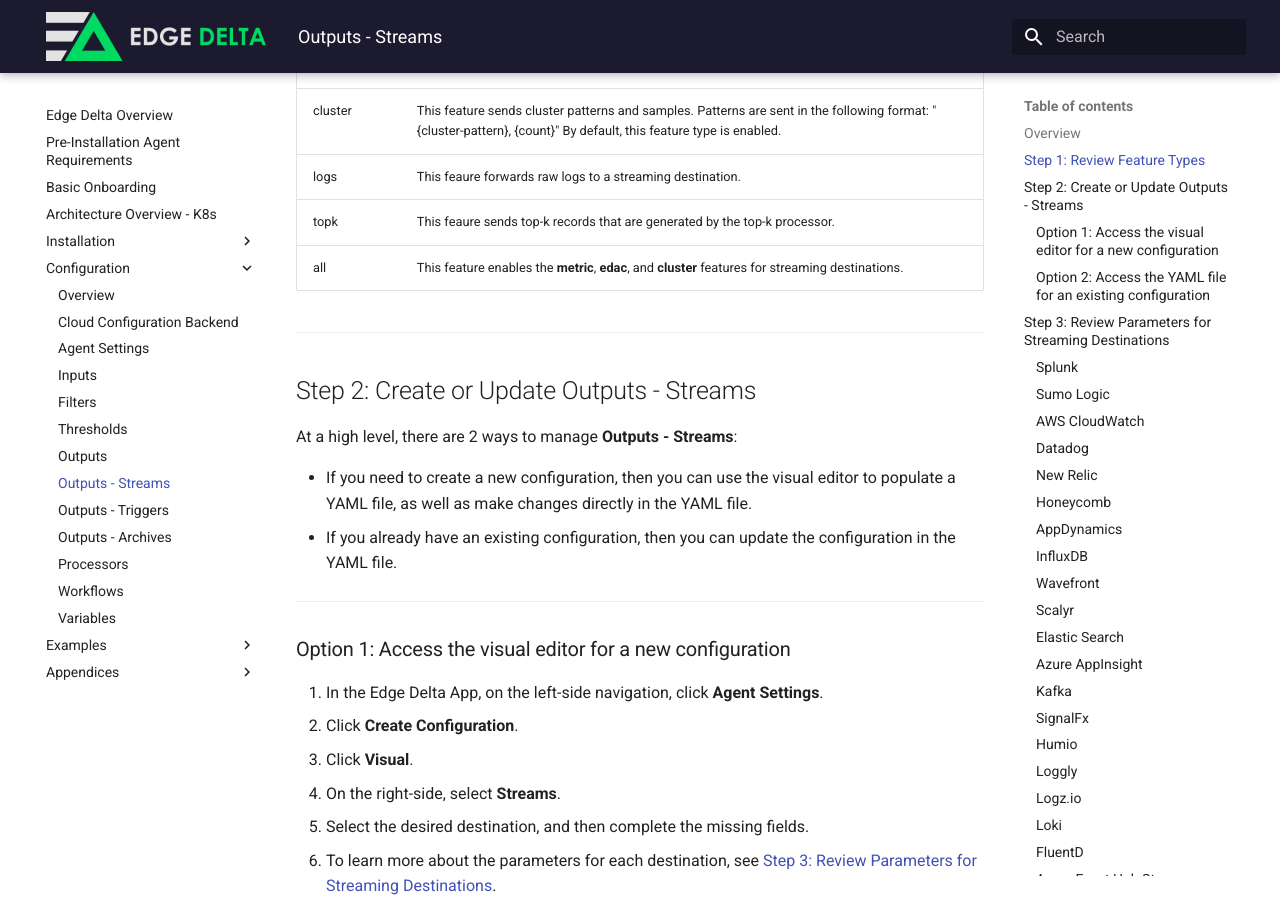
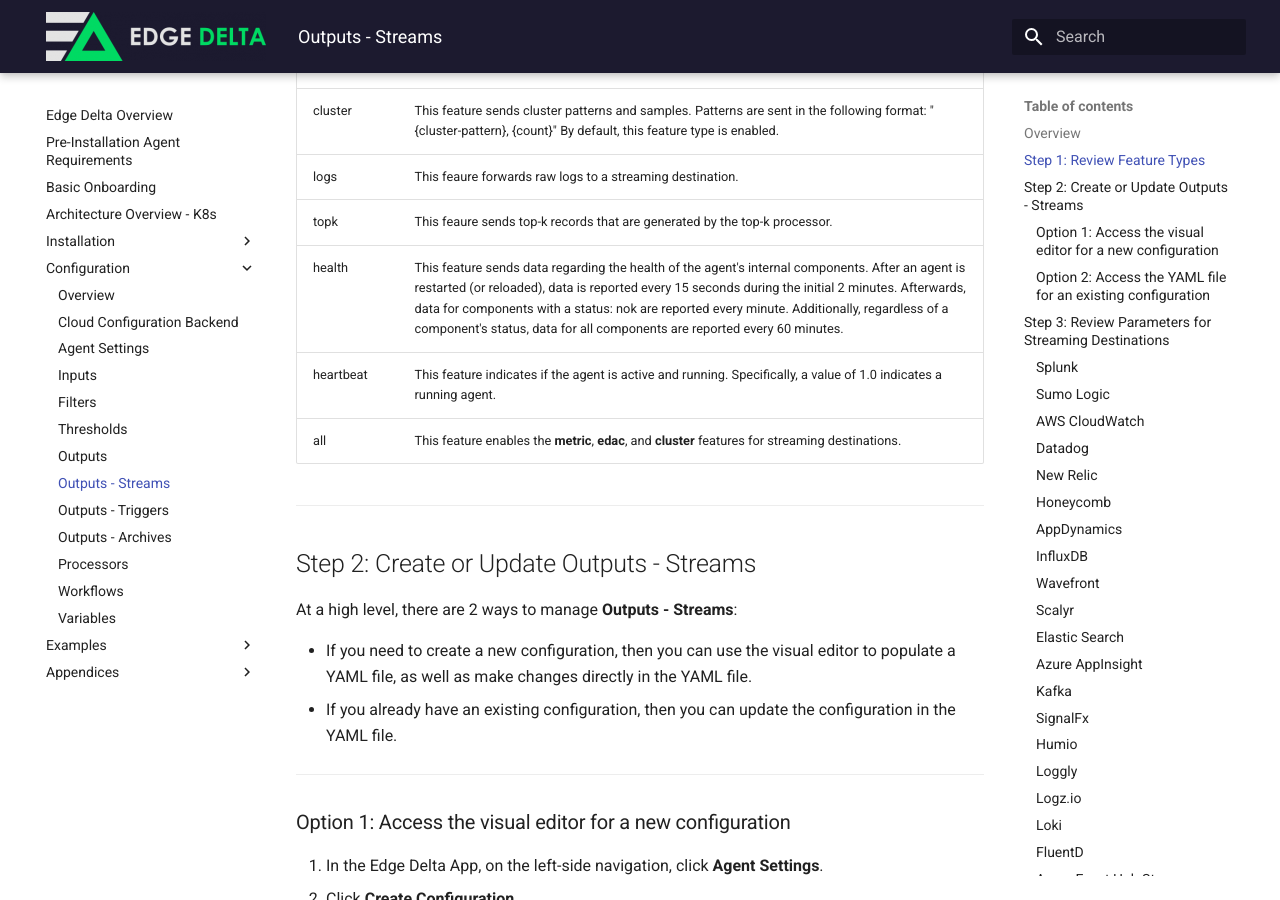
Before and after one commit to edgedelta/docs, an MkDocs documentation site: the page built from docs/configuration/outputs-streams.md, in a window 1280 px wide and 900 px high, scrolled down 860 px. Built offline with MkDocs 1.6.1 and Material for MkDocs 9.7.7, drawn with Linux system fonts in a browser that asks for light colours.

Commit message:
Update outputs-streams.md
Added health and heartbeat feature types

```diff
--- a/docs/configuration/outputs-streams.md
+++ b/docs/configuration/outputs-streams.md
@@ -32,6 +32,8 @@ When you create an **Output - Stream**, you can add the following features to th
 | cluster | This feature sends cluster patterns and samples. Patterns are sent in the following format: "{cluster-pattern}, {count}" By default, this feature type is enabled.  |
 | logs | This feaure forwards raw logs to a streaming destination. |
 | topk | This feaure sends top-k records that are generated by the top-k processor. |
+| health | This feature sends data regarding the health of the agent's internal components. After an agent is restarted (or reloaded), data is reported every 15 seconds during the initial 2 minutes. Afterwards, data for components with a status: nok are reported every minute. Additionally, regardless of a component's status, data for all components are reported every 60 minutes. |
+| heartbeat | This feature indicates if the agent is active and running. Specifically, a value of 1.0 indicates a running agent. |
 | all | This feature enables the **metric**, **edac**, and **cluster** features for streaming destinations. |
 
 ***
```
